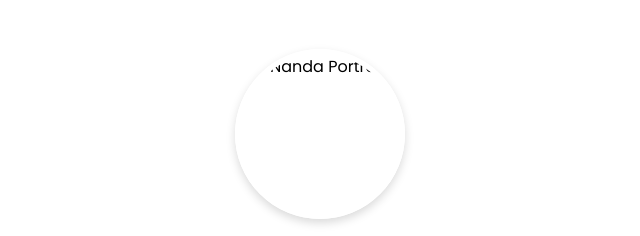
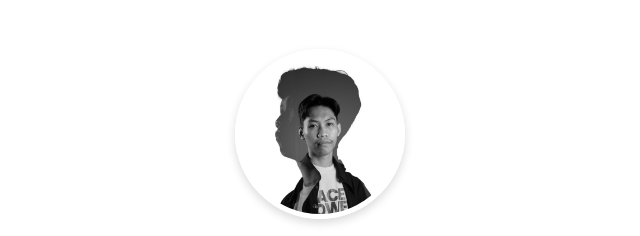
Before and after one commit to lupasenin/lupasenin.github.io, a plain HTML site: page index.html in a window 1280 px wide. Shown: the part 236-472 px from the top of the page, without its empty margins (320-960 px from the left). Drawn offline with Linux system fonts and the light colour scheme.

Commit message:
Update index.html

```diff
--- a/index.html
+++ b/index.html
@@ -185,7 +185,7 @@
 </head>
 <body>
   <section class="hero">
-   <img src="nandaportrait.png" alt="Nanda Portrait" class="profile-pic">
+   <img src="nandapotrait.png" alt="Nanda Potrait" class="profile-pic">
     <h1>Nanda Taufik Hidayat</h1>
     <p>Designer & Motion Artist</p>
     <a href="#contact" class="btn">Hire Me</a>
```
